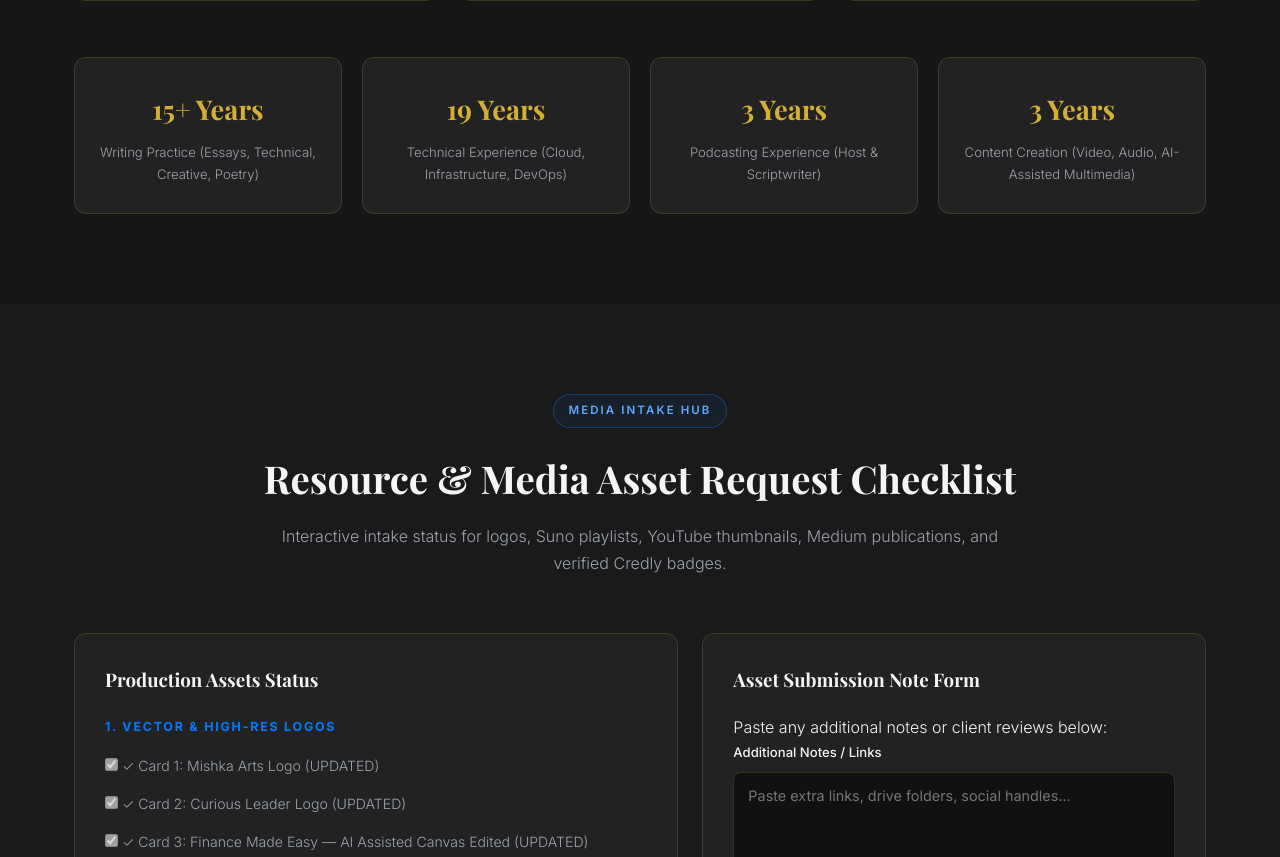
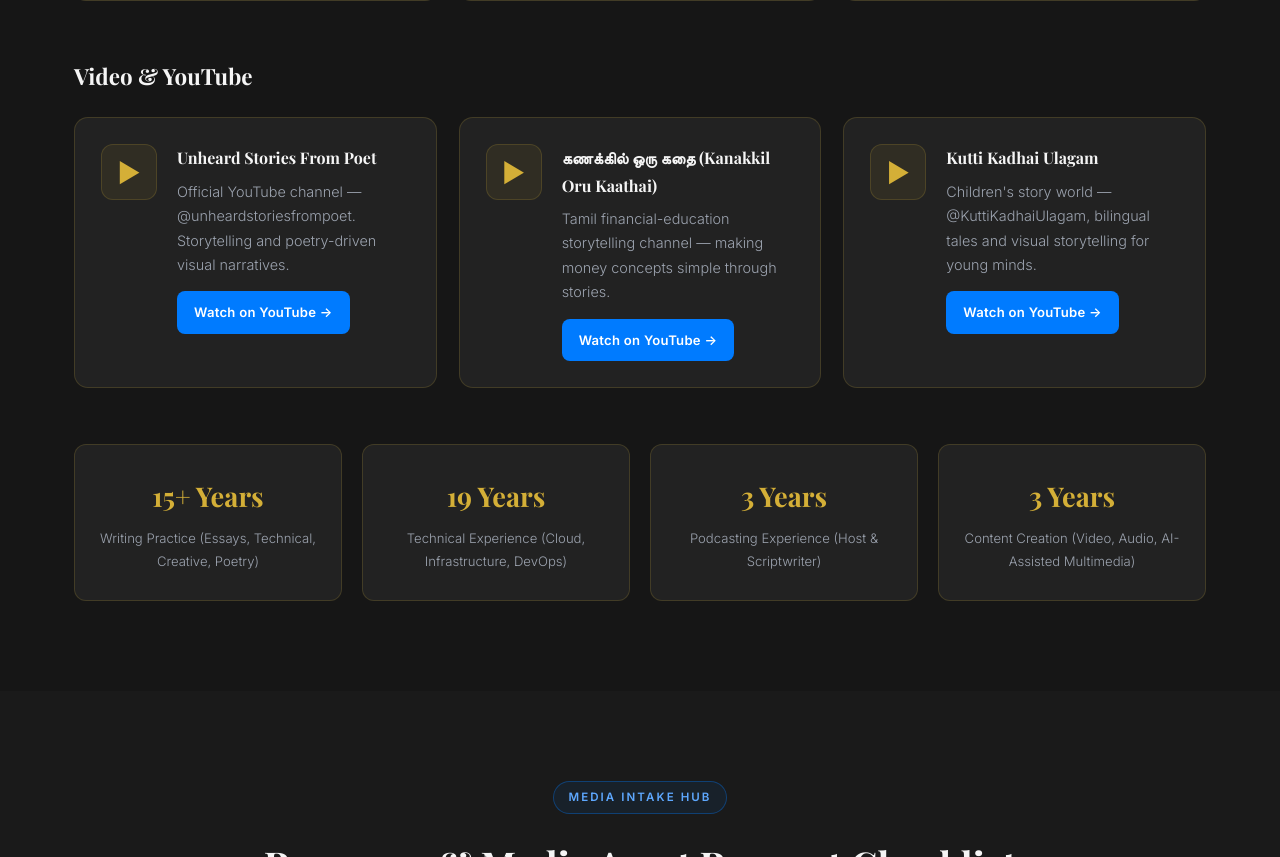
Before and after one commit to vramanufidato/MainPortfolio, a plain HTML site: page media.html in a window 1280 px wide. Shown: the part 939-1796 px from the top of the page. Drawn offline with nearby package versions, Linux system fonts and the light colour scheme.

Commit message:
Add Video & YouTube section on media page with 3 channel links

```diff
--- a/media.html
+++ b/media.html
@@ -167,6 +167,34 @@
           </div>
         </div>
 
+        <h3 class="sub-heading-title">Video &amp; YouTube</h3>
+        <div class="playlist-cards-grid yt-grid">
+          <article class="playlist-card">
+            <div class="playlist-icon">&#9654;</div>
+            <div class="playlist-info">
+              <h4>Unheard Stories From Poet</h4>
+              <p>Official YouTube channel — @unheardstoriesfrompoet. Storytelling and poetry-driven visual narratives.</p>
+              <a href="https://www.youtube.com/@unheardstoriesfrompoet" target="_blank" rel="noopener" class="btn btn-blue btn-sm">Watch on YouTube &rarr;</a>
+            </div>
+          </article>
+          <article class="playlist-card">
+            <div class="playlist-icon">&#9654;</div>
+            <div class="playlist-info">
+              <h4>கணக்கில் ஒரு கதை (Kanakkil Oru Kaathai)</h4>
+              <p>Tamil financial-education storytelling channel — making money concepts simple through stories.</p>
+              <a href="https://www.youtube.com/channel/UCKI764zFotDY0H9yQpUVPxw" target="_blank" rel="noopener" class="btn btn-blue btn-sm">Watch on YouTube &rarr;</a>
+            </div>
+          </article>
+          <article class="playlist-card">
+            <div class="playlist-icon">&#9654;</div>
+            <div class="playlist-info">
+              <h4>Kutti Kadhai Ulagam</h4>
+              <p>Children's story world — @KuttiKadhaiUlagam, bilingual tales and visual storytelling for young minds.</p>
+              <a href="https://www.youtube.com/channel/UCZgjmP7rdiPy4Yro-91HwKw" target="_blank" rel="noopener" class="btn btn-blue btn-sm">Watch on YouTube &rarr;</a>
+            </div>
+          </article>
+        </div>
+
         <div class="stats-grid">
           <div class="stat-card"><h3>15+ Years</h3><p>Writing Practice (Essays, Technical, Creative, Poetry)</p></div>
           <div class="stat-card"><h3>19 Years</h3><p>Technical Experience (Cloud, Infrastructure, DevOps)</p></div>
--- a/style.css
+++ b/style.css
@@ -356,3 +356,7 @@ code { font-family: 'JetBrains Mono', monospace; color: var(--gold); }
 .nav-link.active { color: var(--gold); background: rgba(212,175,55,0.12); }
 
 .resume-downloads { display: flex; flex-wrap: wrap; gap: 12px; }
+
+/* YouTube channel grid */
+.yt-grid { margin-top: 22px; }
+@media (min-width: 681px) { .yt-grid { grid-template-columns: repeat(3, 1fr); } }
```
